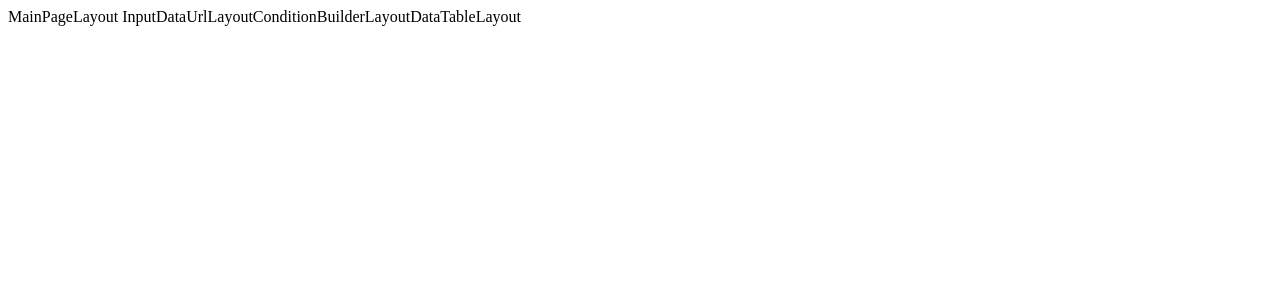
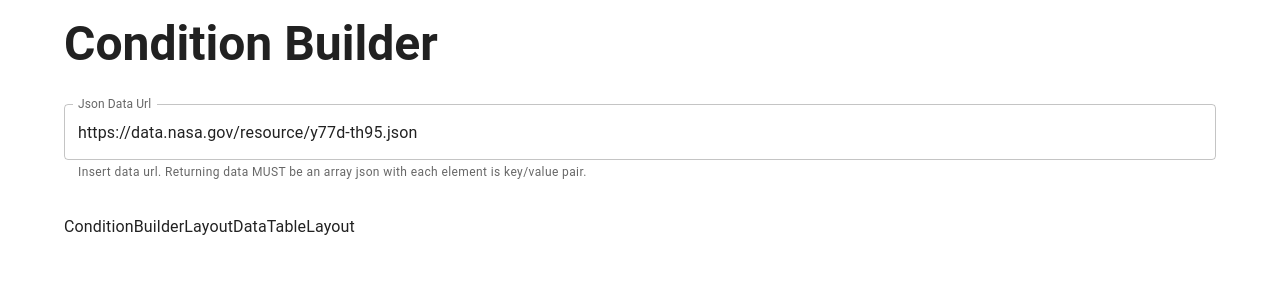
Before and after one commit to Viktor286/react-challenge-app, a React (Create React App) app: page / in a window 1280 px wide. Shown: the top 300 px of the page. Built offline with nearby package versions, Linux system fonts and the light colour scheme.

Commit message:
add mui Container and TextField

```diff
--- a/package.json
+++ b/package.json
@@ -3,6 +3,9 @@
   "version": "0.1.0",
   "private": true,
   "dependencies": {
+    "@emotion/react": "^11.9.3",
+    "@emotion/styled": "^11.9.3",
+    "@mui/material": "^5.9.2",
     "@testing-library/jest-dom": "^5.16.4",
     "@testing-library/react": "^13.3.0",
     "@testing-library/user-event": "^13.5.0",
--- a/src/Layouts/InputDataUrl/index.tsx
+++ b/src/Layouts/InputDataUrl/index.tsx
@@ -1,5 +1,18 @@
 import React from 'react';
+import { TextField } from '@mui/material';
 
 export default function InputDataUrlLayout() {
-  return <>InputDataUrlLayout</>;
+  return (
+    <TextField
+      fullWidth
+      sx={{ mt: 4, mb: 4 }}
+      label="Json Data Url"
+      placeholder="Json Data Url"
+      defaultValue="https://data.nasa.gov/resource/y77d-th95.json"
+      disabled={false}
+      error={false}
+      helperText="Insert data url. Returning data MUST be an array json with each element is key/value pair."
+      // onChange={}
+    />
+  );
 }
--- a/src/Layouts/MainPage/index.tsx
+++ b/src/Layouts/MainPage/index.tsx
@@ -1,9 +1,22 @@
 import React from 'react';
+import Container from '@mui/material/Container';
+import CssBaseline from '@mui/material/CssBaseline';
+import { Typography } from '@mui/material';
 
 interface IMainPageLayoutProps {
   children: React.ReactNode;
 }
 
 export default function MainPageLayout({ children }: IMainPageLayoutProps) {
-  return <>MainPageLayout {children}</>;
+  return (
+    <>
+      <CssBaseline />
+      <Container maxWidth="lg" sx={{ display: 'flex', flexDirection: 'column', mt: 2, mb: 2 }}>
+        <Typography variant="h3" sx={{ fontWeight: 'bold' }}>
+          Condition Builder
+        </Typography>
+        {children}
+      </Container>
+    </>
+  );
 }
```
Also changed, not shown: 1 other file (tests, documents, lock files or other folders).
